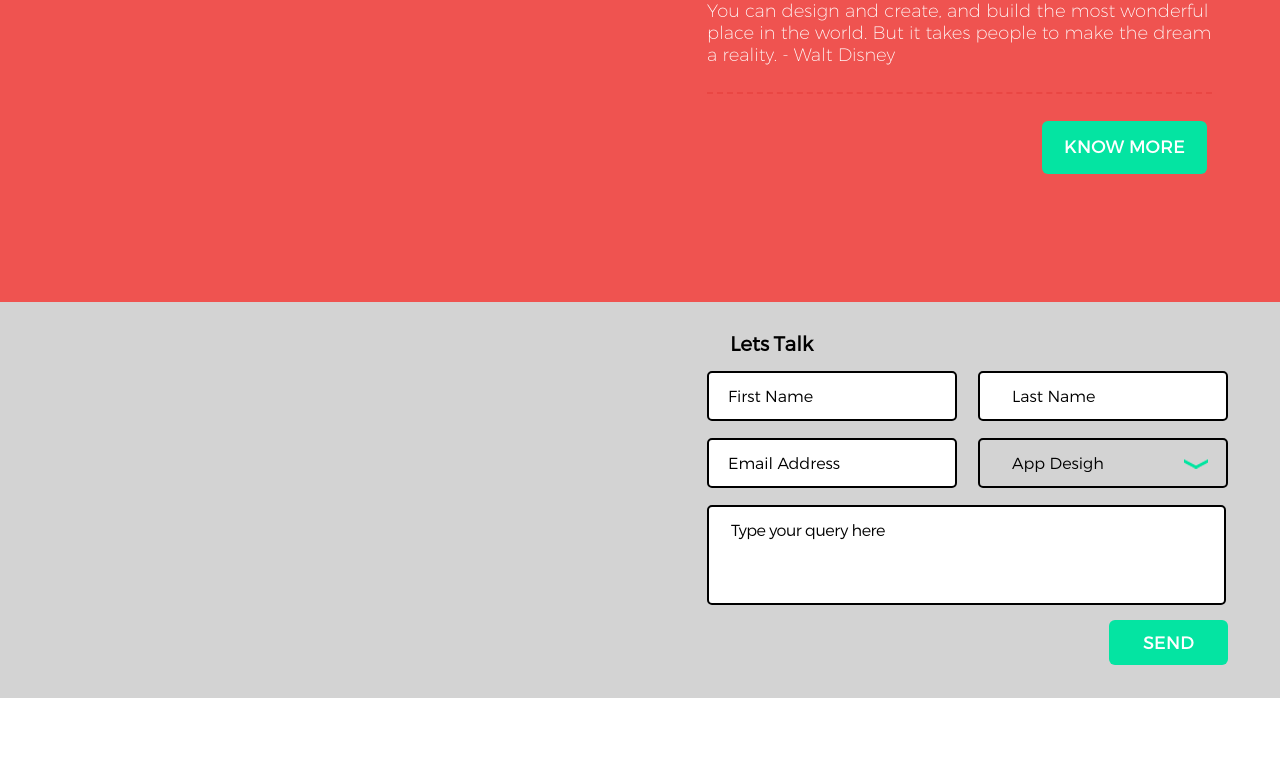
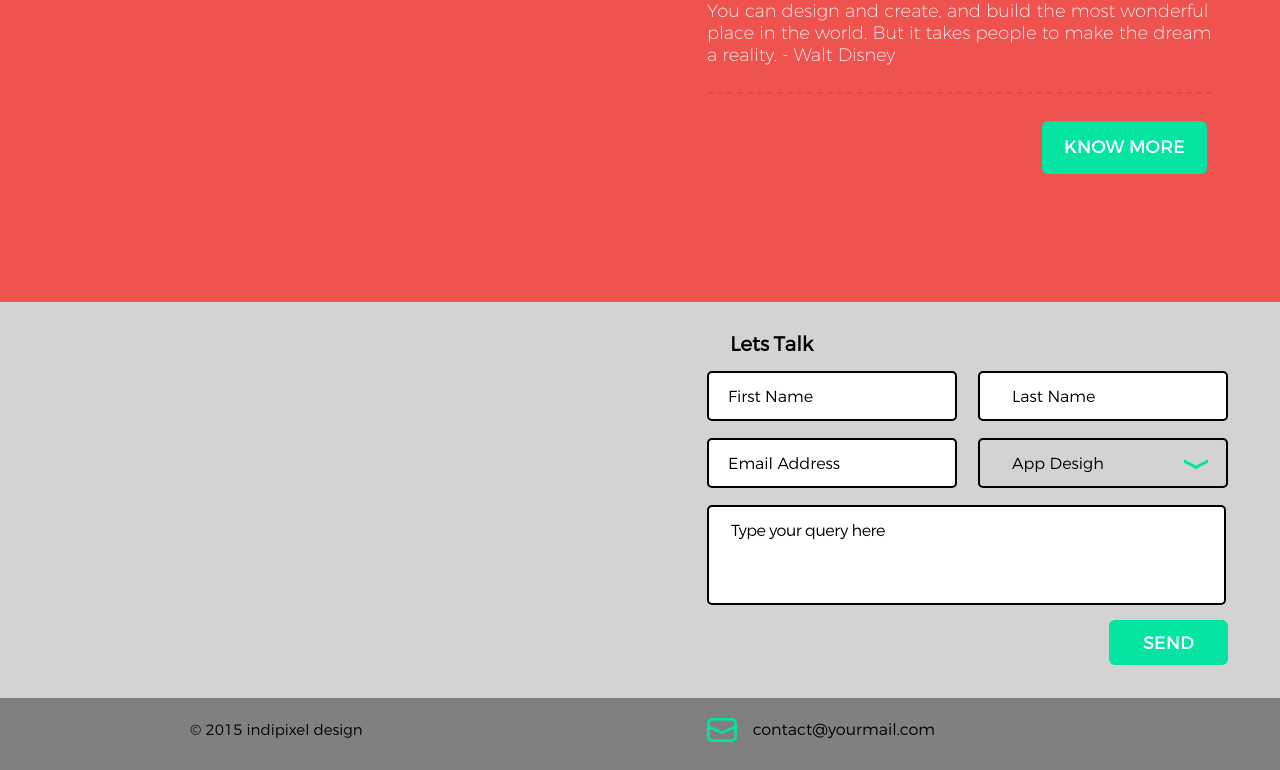
Before and after one commit to Boronus/IndiPixel, a plain HTML site: page index.html in a window 1280 px wide. Shown: the part 380-1150 px from the top of the page. Before the commit the page ends 1078 px from the top, so only its background shows below. Drawn offline with Linux system fonts and the light colour scheme.

Commit message:
+footer without responsive

```diff
--- a/css/footer.css
+++ b/css/footer.css
@@ -2,6 +2,31 @@ footer {
     padding:0px;
     margin:0px;
     width:100%;
-    height:80px;
+    height:72px;
     background-color: gray;
 }
+
+footer .studio-name {
+    margin: 22px 0px 0px 190px;
+    display: inline-block;
+    font-family:'Montserrat-Light', sans-serif;
+    font-weight: normal;
+    font-size:15px;
+}
+
+footer .contact-email-block {
+    display: inline-block;
+    position:absolute;
+    margin: 5px 0px 0px 340px;
+    padding-left:50px;
+    background-image: url(../images/mail.png);
+    background-repeat: no-repeat;
+    background-position: 4px 15px;
+}
+
+footer .contact-email {
+    /*float: right;*/
+    font-family:'Montserrat-Light', sans-serif;
+    font-weight: normal;
+    font-size:16px;
+}
--- a/css/header.css
+++ b/css/header.css
@@ -4,7 +4,7 @@
     margin:0px;
 }
 
-.green-line{
+.top-line{
     padding:0px;
     margin:0px;
     width:100%;
--- a/index.html
+++ b/index.html
@@ -6,11 +6,12 @@
     <link href="css/header.css" rel="stylesheet" type="text/css">
     <link href="css/section1.css" rel="stylesheet" type="text/css">
     <link href="css/section2.css" rel="stylesheet" type="text/css">
+    <link href="css/footer.css" rel="stylesheet" type="text/css">
     <title>IndiPixel</title>
 </head>
 <body>
     <header>
-        <div class="green-line"></div>
+        <div class="top-line"></div>
         <menu class="contacts">
             <div class="logo">
                 <p class="title">IndiPixel</p>
@@ -48,7 +49,10 @@
         </div>
     </section>
     <footer>
-
+            <p class="studio-name">© 2015 indipixel design</p>
+        <div class="contact-email-block">
+            <p class="contact-email">contact@yourmail.com</p>
+        </div>
     </footer>
 </body>
 </html>
```
Also changed, not shown: images/mail.png (added).
